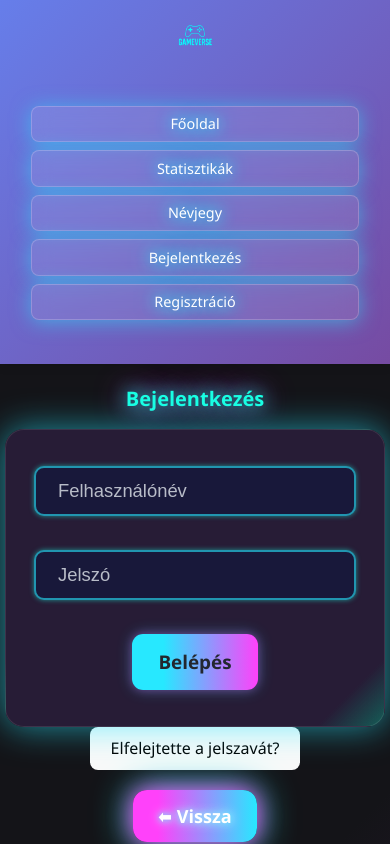
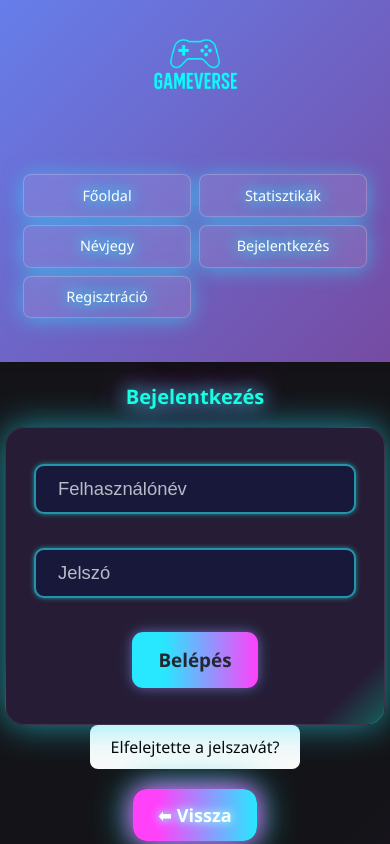
Before and after one commit to jatszunk/mestermunka, a React (Vite) app in the folder frontend/: page /gamedev-upload in a window 390 px wide. Shown: the top 844 px of the page. Built offline with nearby package versions, Linux system fonts and the light colour scheme; no server answers.

Commit message:
0.2.8.9
Header kész, annyi hogy a kijelentkezés alap esetben elcsúszik, de mobil verzióban jó

```diff
--- a/frontend/src/App.jsx
+++ b/frontend/src/App.jsx
@@ -9,7 +9,7 @@ import LoginPage from "./pages/login.jsx";
 import RegisterPage from "./pages/Register.jsx";
 import ForgotPassword from "./pages/ForgotPassword.jsx";
 import ResetPassword from "./pages/ResetPassword.jsx";
-import NevjegyPage from "./pages/Nevjegy.jsx";
+import NevjegyPage from "./pages/nevjegy.jsx";
 import LandingPage from "./pages/landingpage.jsx";
 import AdminPanel from "./pages/AdminPanel.jsx";
 import GameDevUpload from "./pages/GameDevUpload.jsx";
--- a/frontend/src/components/GameDevPanel.jsx
+++ b/frontend/src/components/GameDevPanel.jsx
@@ -123,14 +123,6 @@ const GameDevPanel = ({ user }) => {
 
   return (
     <div className="maincenter">
-      <nav>
-        <a href="/" className="nav-link">Főoldal</a>
-        <a href="/statistics" className="nav-link">Statisztikák</a>
-        <a href="/profile" className="nav-link">Profil</a>
-        <a href="/nevjegy" className="nav-link">Névjegy</a>
-        <a href="/gamedev-panel" className="nav-link active">GameDev Panel</a>
-        <a href="/gamedev-upload" className="nav-link">Játék Feltöltés</a>
-      </nav>
 
       <div className="gamedev-panel">
         <div className="gamedev-header">
--- a/frontend/src/components/Header.jsx
+++ b/frontend/src/components/Header.jsx
@@ -26,12 +26,6 @@ const Header = ({ user }) => {
                   <Link to="/gamedev-upload" className="nav-link">Játék Feltöltés</Link>
                 </>
               )}
-              <button onClick={() => {
-                localStorage.removeItem('user');
-                window.location.href = '/login';
-              }} className="nav-link logout-btn">
-                Kijelentkezés
-              </button>
             </>
           ) : (
             <>
@@ -40,6 +34,14 @@ const Header = ({ user }) => {
             </>
           )}
         </nav>
+        {user && (
+          <button onClick={() => {
+            localStorage.removeItem('user');
+            window.location.href = '/login';
+          }} className="logout-btn">
+            Kijelentkezés
+          </button>
+        )}
       </div>
     </header>
   );
--- a/frontend/src/pages/GameDetail.jsx
+++ b/frontend/src/pages/GameDetail.jsx
@@ -99,17 +99,6 @@ function GameDetail({ user, games, comments, handleAddComment, fetchComments })
 
   return (
     <div className="maincenter">
-      <nav>
-        <Link to="/" className="nav-link">
-          Főoldal
-        </Link>
-        <Link to="/profile" className="nav-link">
-          {user ? "Profil" : "Bejelentkezés"}
-        </Link>
-        <Link to="/nevjegy" className="nav-link">
-          Névjegy
-        </Link>
-      </nav>
 
       <h2>{game.title}</h2>
 
--- a/frontend/src/pages/GameDevUpload.jsx
+++ b/frontend/src/pages/GameDevUpload.jsx
@@ -161,22 +161,6 @@ const GameDevUpload = ({ user }) => {
 
   return (
     <div className="game-upload-page">
-      {/* Navbar */}
-      <nav>
-        <Link to="/" className="nav-link">Főoldal</Link>
-        <Link to="/statistics" className="nav-link">Statisztikák</Link>
-        <Link to="/profile" className="nav-link">{user ? "Profil" : "Bejelentkezés"}</Link>
-        <Link to="/nevjegy" className="nav-link">Névjegy</Link>
-        {user?.role === 'admin' && (
-          <Link to="/admin" className="nav-link">Admin Panel</Link>
-        )}
-        {(user?.role === 'gamedev' || user?.role === 'admin') && (
-          <Link to="/gamedev-panel" className="nav-link">GameDev Panel</Link>
-        )}
-        {(user?.role === 'gamedev' || user?.role === 'admin') && (
-          <Link to="/gamedev-upload" className="nav-link">Játék Feltöltés</Link>
-        )}
-      </nav>
 
       <div className="cyber-upload-container">
         {/* Futuristic Header */}
--- a/frontend/src/styles/Header.css
+++ b/frontend/src/styles/Header.css
@@ -14,6 +14,7 @@
   display: flex;
   justify-content: space-between;
   align-items: center;
+  position: relative;
 }
 
 .logo-link {
@@ -28,9 +29,9 @@
 }
 
 .logo {
-  height: 50px;
+  height: 170px;
   width: auto;
-  max-width: 200px;
+  max-width: 280px;
   object-fit: contain;
 }
 
@@ -60,47 +61,95 @@
 }
 
 .logout-btn {
+  position: absolute;
+  right: 2rem;
+  top: 50%;
+  transform: translateY(-50%);
   background: rgba(255, 67, 54, 0.8);
+  color: white;
   border: 1px solid rgba(255, 67, 54, 0.9);
+  padding: 0.5rem 1rem;
+  border-radius: 8px;
+  font-weight: 500;
+  cursor: pointer;
+  transition: all 0.3s ease;
+  backdrop-filter: blur(10px);
 }
 
 .logout-btn:hover {
   background: rgba(255, 67, 54, 0.9);
+  transform: translateY(-50%) scale(1.05);
+  box-shadow: 0 4px 12px rgba(255, 67, 54, 0.3);
 }
 
 /* Reszponzív dizájn */
 @media (max-width: 768px) {
   .header-container {
-    padding: 0 1rem;
+    padding: 1rem;
     flex-direction: column;
-    gap: 1rem;
+    gap: 1.5rem;
+    align-items: center;
   }
 
   .nav-menu {
-    gap: 1rem;
-    justify-content: center;
+    display: grid;
+    grid-template-columns: repeat(auto-fit, minmax(120px, 1fr));
+    gap: 0.8rem;
+    width: 100%;
+    justify-items: center;
   }
 
   .nav-link {
-    padding: 0.4rem 0.8rem;
+    padding: 0.6rem 1rem;
     font-size: 0.9rem;
+    text-align: center;
+    white-space: nowrap;
   }
 
   .logo {
-    height: 40px;
-    max-width: 150px;
+    height: 120px;
+    max-width: 280px;
+    margin-bottom: 1rem;
+  }
+
+  .logout-btn {
+    position: static;
+    transform: none;
+    margin-top: 1.5rem;
+    align-self: center;
+    width: 100%;
+    max-width: 250px;
   }
 }
 
 @media (max-width: 480px) {
+  .header-container {
+    padding: 0 0.5rem;
+    gap: 0.5rem;
+  }
+
   .nav-menu {
     flex-direction: column;
     width: 100%;
     gap: 0.5rem;
+    align-items: center;
   }
 
   .nav-link {
     text-align: center;
     width: 100%;
+    max-width: 200px;
+    margin: 0 auto;
+  }
+
+  .logo {
+    height: 100px;
+    max-width: 240px;
+  }
+
+  .logout-btn {
+    width: 100%;
+    max-width: 200px;
+    margin-top: 0.5rem;
   }
 }
```
